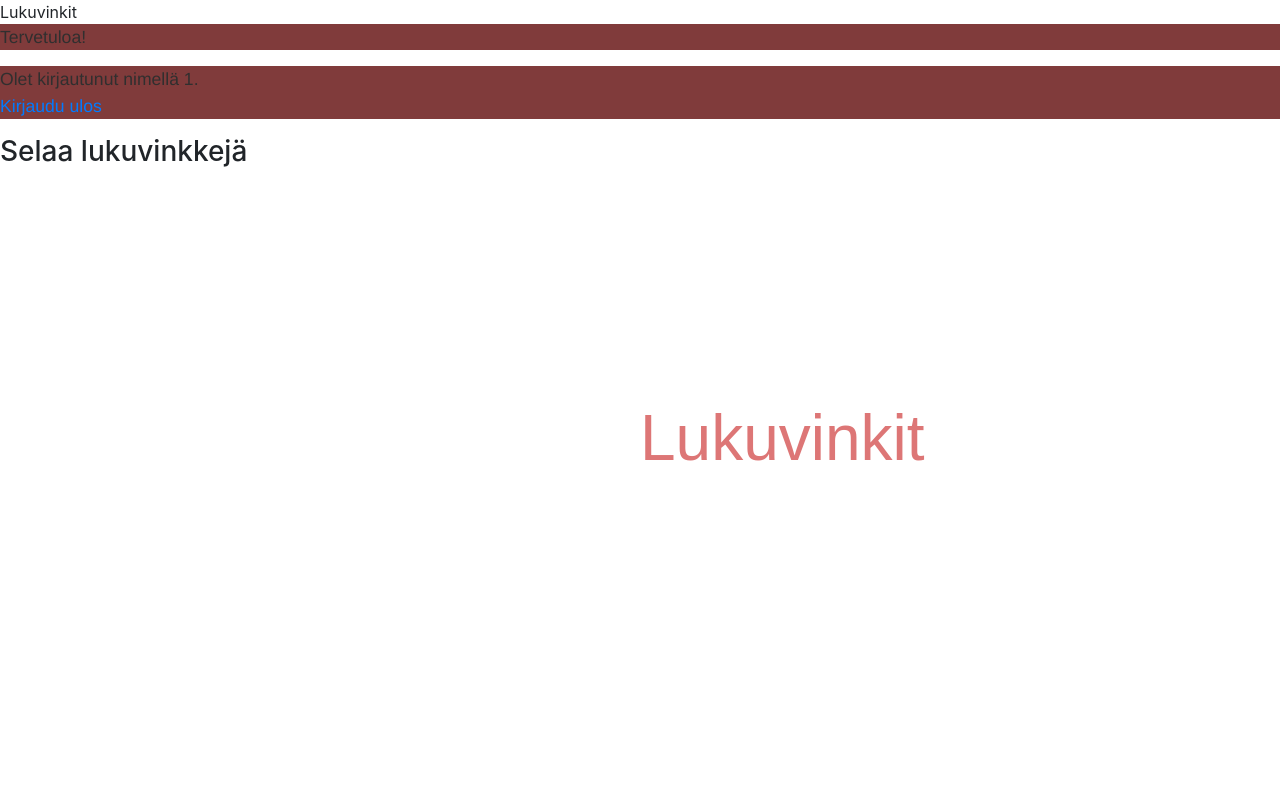
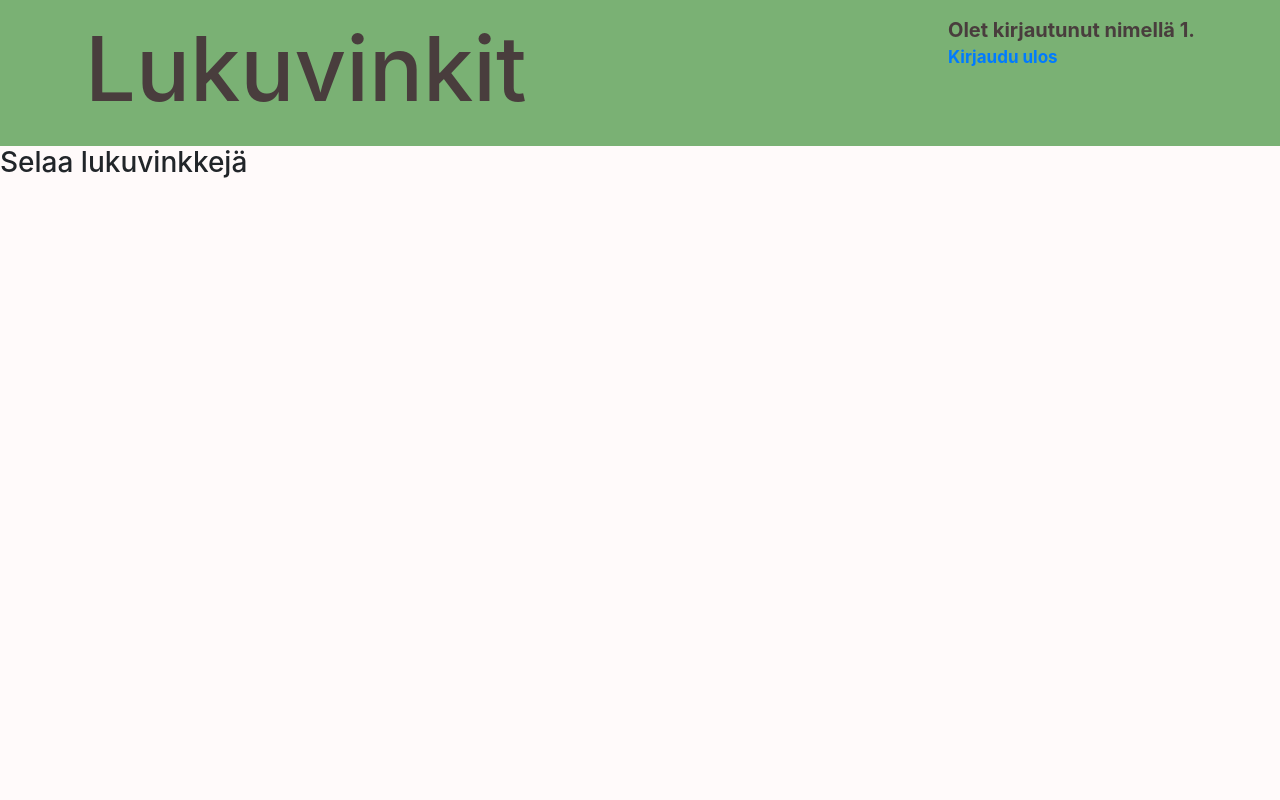
Before and after one commit to brontto/ohtu-miniprojekti, a Flask app: template src/templates/etusivu.html in a window 1280 px wide. Run offline with Flask 2, Linux system fonts and the light colour scheme; the template is opened without the code that fills it, so the values that code supplies are empty; the visitor is signed in with stand-in values (Sample User, id 1); some libraries are stand-ins or nearby versions.

Commit message:
etusivun ja lukuvinkkisivun ulkomuodon parannus

```diff
--- a/src/static/style.css
+++ b/src/static/style.css
@@ -1,35 +1,47 @@
 .header {
-    background: rgb(54, 184, 50);
+    background: rgba(18, 122, 14, 0.561);
+    font-size: 5em;
+    color: rgba(73, 61, 61);
     font-weight: bold;
-    padding-bottom: 0.4em;
-    font-size: 2em;
-}
-
-body
-{
-    margin: 0;
-    padding: 0;
-    animation: bgcolor infinite 20s;
+    padding-top: 15px;
+    padding-bottom: 15px;
 
 }
 
-h1
-{
+.header h1 {
+    font-size: 90px;
+    color: rgba(73, 61, 61);
+}
+
+.header form {
+    margin-bottom: 15px;
+}
+
+.header p {
+    font-size: 20px;
+    color: rgba(73, 61, 61);
+}
+
+.header a {
+    font-size: 17px;
+}
+
+li.list-group-item {
+    background-color: snow;
+    padding: 0px;
+}
+
+li.list-group-item p {
+   font-size: 20px;
+   font-weight: bold;
+}
+
+.luo {
+    margin-top: 10px;
+}
+
+body {
     margin: 0;
     padding: 0;
-    font-family: arial;
-    font-size: 4em;
-    color: rgb(221, 118, 118);
-    position: absolute;
-    top: 50%;
-    left: 50%;
-    transform: translate (-50%,-50%);
-    text-align: center;
+    background-color: snow;
 }
-
-p {
-    color: #302f2f;
-    background-color:rgb(128, 59, 59);
-    font-size: 1.1em;
-    font-family: helvetica, sans-serif;
-}
--- a/src/templates/etusivu.html
+++ b/src/templates/etusivu.html
@@ -2,51 +2,50 @@
     <link rel="stylesheet" href="https://stackpath.bootstrapcdn.com/bootstrap/4.5.0/css/bootstrap.min.css">
     <meta charset="UTF-8">
     <link rel="stylesheet" href="{{ url_for('static', filename='style.css') }}">
-    <title>Lukuvinkit-etusivu</title>
 </head>
 
-{% block title %}
-Lukuvinkit
-{% endblock %}
+<body>
 
-{% block body %}
+    <section class="header">
+        <div class="container">
+            <div class="row">
+                <div class="col-8 d-flex justify-content-start">
                     <h1>Lukuvinkit</h1>
-
-<body>
-    <p>Tervetuloa! </p>
-    {% if error %}
-    <p>Error: {{error}}</p>
-    {% endif %}
-
+                </div>
                 {% if session.tunnus %}
+                    <div class="col d-flex justify-content-end">
                         <p>Olet kirjautunut nimellä {{ session.tunnus }}.<br>
                         <a href="/kirjaudu_ulos">Kirjaudu ulos</a></p>
+                    </div>
                 {% else %}
+                    <div class="col-4 d-flex flex-column justify-content-end">
                         <form action="/kirjautuminen" method="POST">
-        <h2>Tunnus:</h2>
-        <br>
-        <input type="text" name="kayttajatunnus"></p>
-        <h2>Salasana:</h2>
-        <input type="password" name="salasana"></p>
-        <input type="submit" value="Kirjaudu">
+                                <input type="text" name="kayttajatunnus" class="form-control" placeholder="Käyttäjätunnus"></p>
+                                <input type="password" name="salasana" class="form-control" placeholder="Salasana"></p>
+                                <div class="d-flex justify-content-end">
+                                    <input type="submit" value="Kirjaudu" class="btn btn-primary">
+                                </div>
+                                {% if error %}
+                                    <p>Error: {{error}} </p>
+                                {% endif %}
                         </form>
-
-    <form method="get" action="/rekisterointi">
-        <button type="rekisteroidy">Rekisteröidy</button>
-    </form>
+                        <div class="d-flex justify-content-end">
+                            <a href="/rekisterointi" class="link">Rekisteröidy täällä</a>
+                        </div>
+                    </div>
                 {% endif %}
-</body>
+            </div>
+        </div>
+    </section>
 
     <h3>Selaa lukuvinkkejä</h3>
+    <ul class="list-group list-group-flush">
+        {% for vinkki in vinkkilista %}
+            <li class="list-group-item">
+                <p> {{ vinkki.otsikko }} </p>
+                <class="vinkki"><a href={{vinkki.linkki}}>{{ vinkki.linkki }}</a>
+            </li>
+        {% endfor %}
+    </ul>
 
-{% for vinkki in vinkkilista %}
-    <div>
-        Otsikko: {{ vinkki.otsikko }} </br>
-        Url: <class="vinkki"><a href={{vinkki.linkki}}>{{ vinkki.linkki }}</a>
-    </div>
-    <p>
-
-{% endfor %}
-
-
-{% endblock %}
+</body>
```
Also changed, not shown: src/templates/lukuvinkit.html (+30 -17 lines), style.css (deleted, +0 -21 lines). Lines whose indentation alone changed are shown as unchanged.
